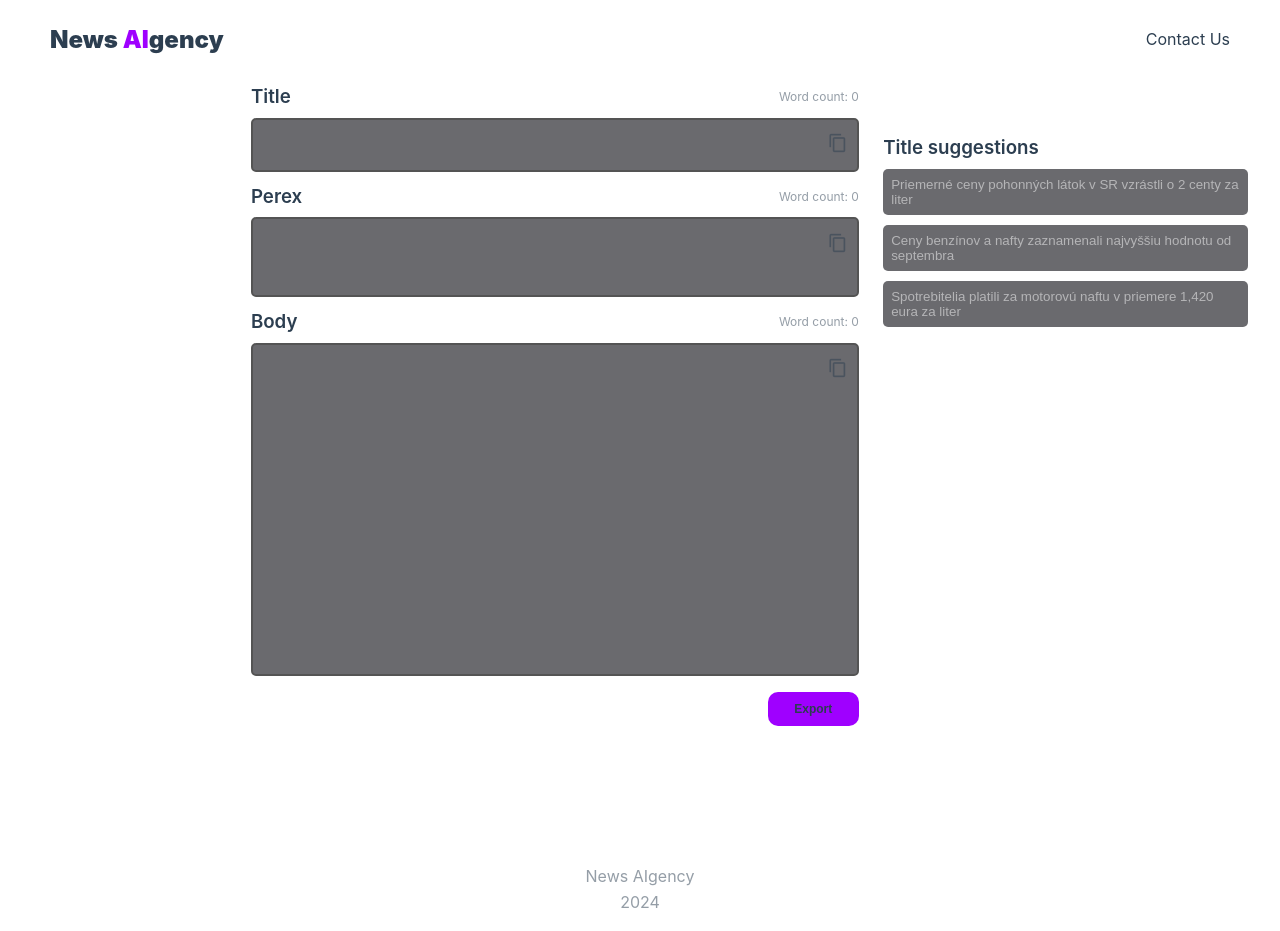
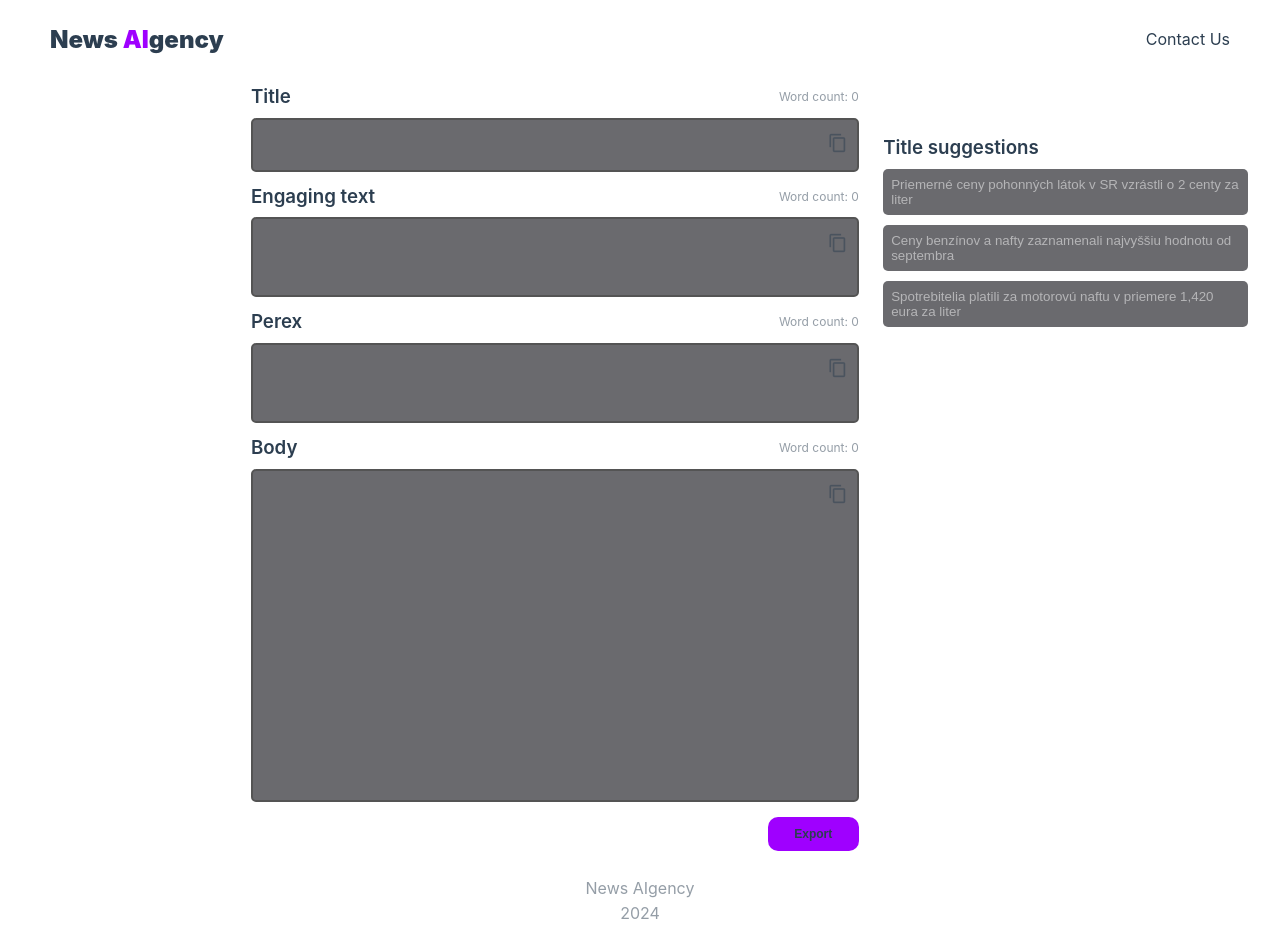
Before and after one commit to News-AIgency/App, a Vue app in the folder frontend/: page /article in a window 1280 px wide. Built offline with nearby package versions, Linux system fonts and the light colour scheme.

Commit message:
Added field for engaging text

```diff
--- a/frontend/src/views/ArticleView.vue
+++ b/frontend/src/views/ArticleView.vue
@@ -10,6 +10,17 @@
         <div class="textarea-copy-wrapper">
           <span class="material-icons copy-icon" @click="copyText('title-textarea')">content_copy</span>
           <textarea id="title-textarea" v-model="title"  @input="autoResize"></textarea>
+        </div>
+      </div>
+
+      <div class="textarea-container">
+        <div class="header-container">
+          <h3>Engaging text</h3>
+          <p class="word-counter">Word count: {{ engagingTextWordCount }}</p>
+        </div>
+        <div class="textarea-copy-wrapper">
+          <span class="material-icons copy-icon" @click="copyText('engaging-textarea')">content_copy</span>
+          <textarea id="engaging-textarea" v-model="engagingText" @input="autoResize"></textarea>
         </div>
       </div>
 
@@ -67,6 +78,7 @@ export default {
       title: '',
       perex: '',
       body: '',
+      engagingText: '',
     }
   },
   mounted() {
@@ -78,6 +90,9 @@ export default {
     },
     perexWordCount(): number {
       return this.countWords(this.perex)
+    },
+    engagingTextWordCount(): number {
+      return this.countWords(this.engagingText)
     },
     bodyWordCount(): number {
       return this.countWords(this.body)
@@ -109,12 +124,13 @@ export default {
     },
     loadFromLocalStorage() {
       this.title = localStorage.getItem('title') || '';
+      this.engagingText = localStorage.getItem('engagingText') || '';
       this.perex = localStorage.getItem('perex') || '';
       this.body = localStorage.getItem('body') || '';
       this.articleStore.selectedTopic = localStorage.getItem('selectedTopic') || '';
     },
     exportText() {
-      const content = `Title:\n${this.title}\n\nPerex:\n${this.perex}\n\nBody:\n${this.body}`
+      const content = `Title:\n${this.title}\n\nEngaging text:\n${this.engagingText}\n\nPerex:\n${this.perex}\n\nBody:\n${this.body}`
       const blob = new Blob([content], { type: 'text/plain' })
 
       const url = URL.createObjectURL(blob)
@@ -135,6 +151,9 @@ export default {
   watch: {
     title(newValue) {
       localStorage.setItem('title', newValue)
+    },
+    engagingText(newValue) {
+      localStorage.setItem('engagingText', newValue)
     },
     perex(newValue) {
       localStorage.setItem('perex', newValue)
@@ -279,8 +298,14 @@ h3 {
 
 #perex-textarea {
   height: 6em;
+  min-height: 6em;
+}
+#engaging-textarea {
+  height: 6em;
+  min-height: 6em;
 }
 #body-textarea {
   height: 25em;
+  min-height: 25em;
 }
 </style>
```
